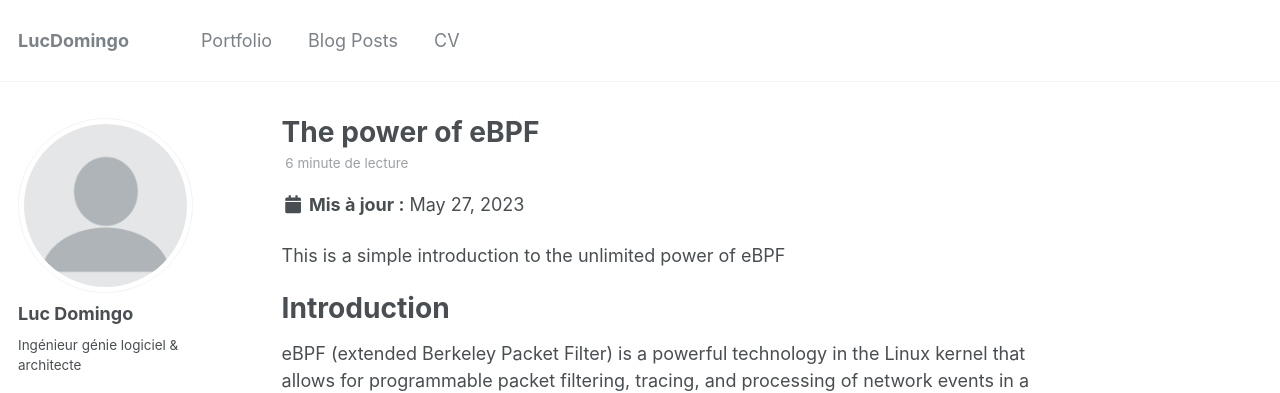
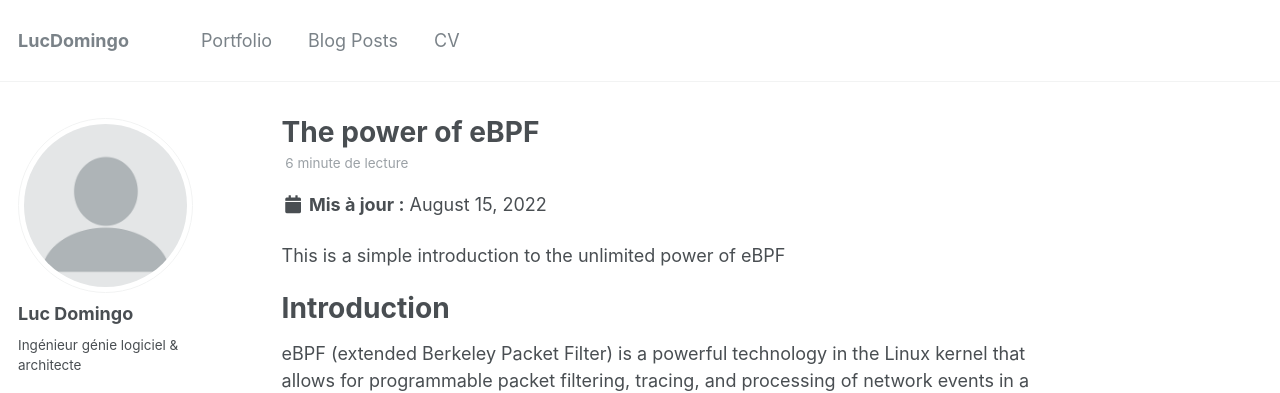
Before and after one commit to LucDomingo/mywebsite, a Jekyll site: the page built from _posts/2022-08-15-power-of-eBPF.md, in a window 1280 px wide and 900 px high. Shown: the top 393 px of the window. Built offline with Jekyll 4.4.1, drawn with Linux system fonts in a browser that asks for light colours.

Commit message:
Update and rename 2023-05-27-power-of-eBPF.md to 2022-08-15-power-of-eBPF.md

```diff
--- a/_posts/2023-05-27-power-of-eBPF.md
+++ b/_posts/2022-08-15-power-of-eBPF.md
@@ -1,7 +1,7 @@
 ---
 title: 'The power of eBPF'
-date: 2023-05-27
-permalink: /posts/2023/05/power-of-eBPF/
+date: 2022-08-15
+permalink: /posts/2022/08/power-of-eBPF/
 tags:
   - eBPF
   - Linux
```
